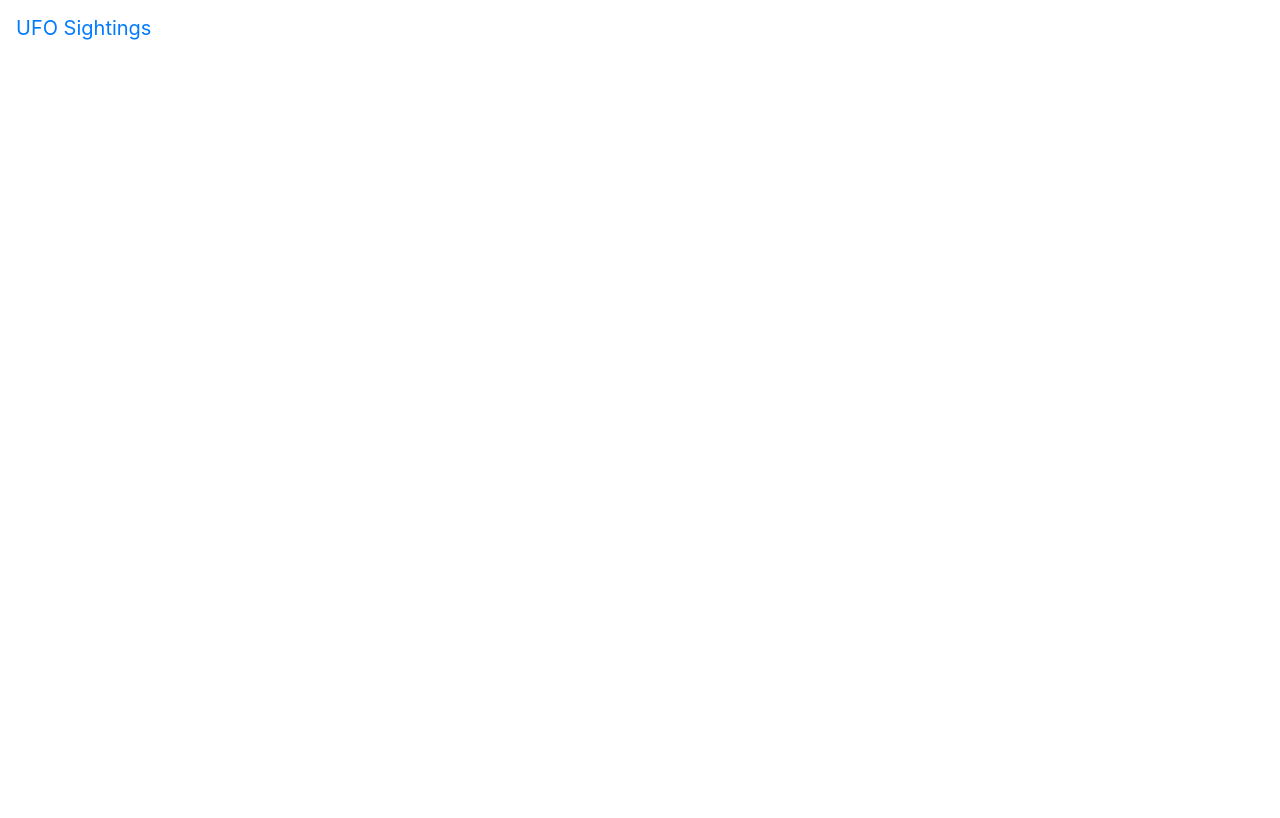
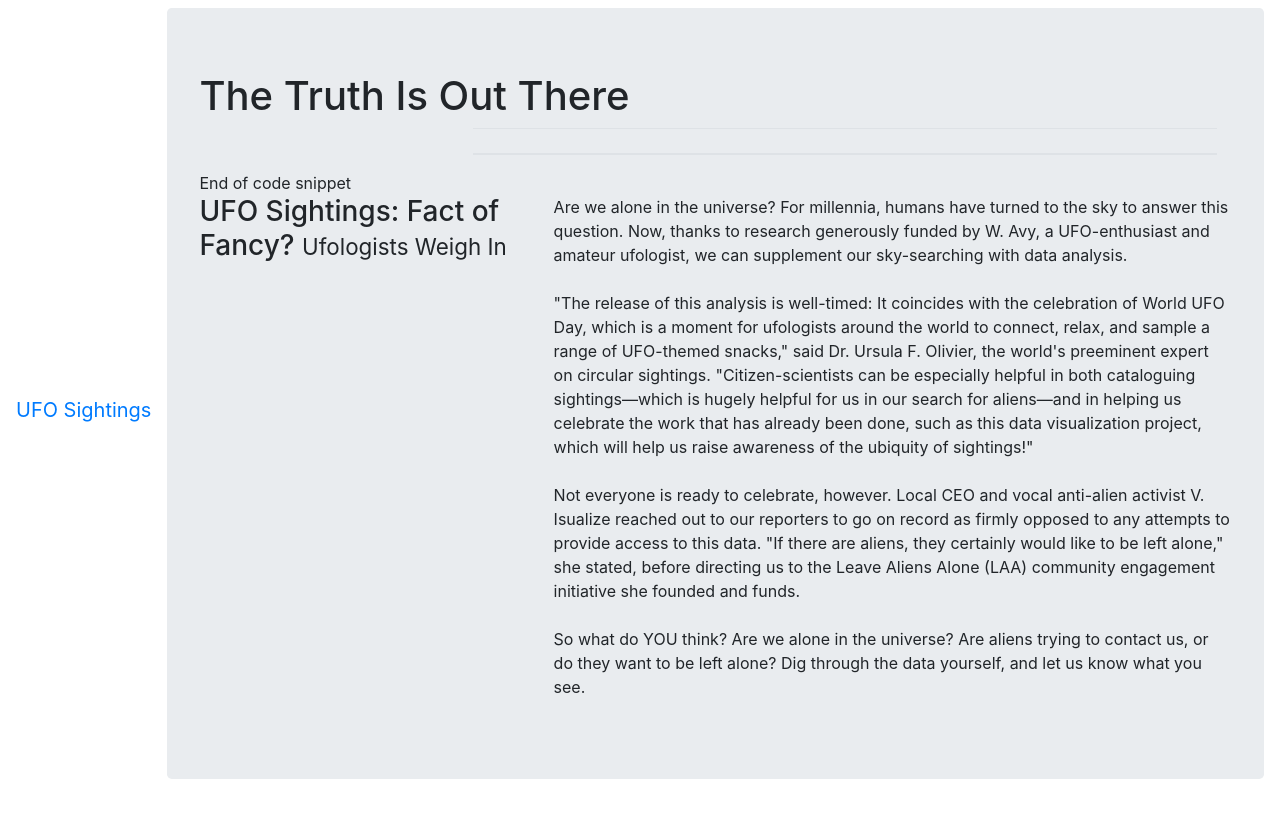
Before and after one commit to macosta2015/UFOs, a plain HTML site: page index.html in a window 1280 px wide. Drawn offline with nearby package versions, Linux system fonts and the light colour scheme.

Commit message:
Keep GOING

```diff
--- a/index.html
+++ b/index.html
@@ -16,6 +16,36 @@
     <div class="wrapper">
         <nav class="navbar navbar-expand-lg">
             <a class="navbar-brand" href="index.html">UFO Sightings</a>
+            <div class="jumbotron">
+                <h1>The Truth Is Out There</h1>
+                <div class="container-fluid">
+                    <div class="row">
+                      <div class="col-md-3">
+                      </div>
+                      <div class="col-md-9">
+                        <table class="table table-striped">
+                          <thead>
+                            <tr>
+                              <th></th>
+                            </tr>
+                          </thead>
+                          <tbody></tbody>
+                        </table>
+                      </div>End of code snippet
+                    </div>
+                  </div>
+                    <div class="row">
+                      <div class="col-md-4">
+                        <h3>UFO Sightings: Fact of Fancy? <small>Ufologists Weigh In</small></h3>
+                      </div>
+                      <div class="col-md-8">
+                        <p>
+                          Are we alone in the universe? For millennia, humans have turned to the sky to answer this question. Now, thanks to research generously funded by W. Avy, a UFO-enthusiast and amateur ufologist, we can supplement our sky-searching with data analysis.<br><br>"The release of this analysis is well-timed: It coincides with the celebration of World UFO Day, which is a moment for ufologists around the world to connect, relax, and sample a range of UFO-themed snacks," said Dr. Ursula F. Olivier, the world's preeminent expert on circular sightings. "Citizen-scientists can be especially helpful in both cataloguing sightings—which is hugely helpful for us in our search for aliens—and in helping us celebrate the work that has already been done, such as this data visualization project, which will help us raise awareness of the ubiquity of sightings!"<br><br>Not everyone is ready to celebrate, however. Local CEO and vocal anti-alien activist V. Isualize reached out to our reporters to go on record as firmly opposed to any attempts to provide access to this data. "If there are aliens, they certainly would like to be left alone," she stated, before directing us to the Leave Aliens Alone (LAA) community engagement initiative she founded and funds.<br><br>So what do YOU think? Are we alone in the universe? Are aliens trying to contact us, or do they want to be left alone? Dig through the data yourself, and let us know what you see.
+                        </p>
+                      </div>
+                    </div>
+                  </div>
+              </div>
         </nav>
     </div>
 </body>
```
